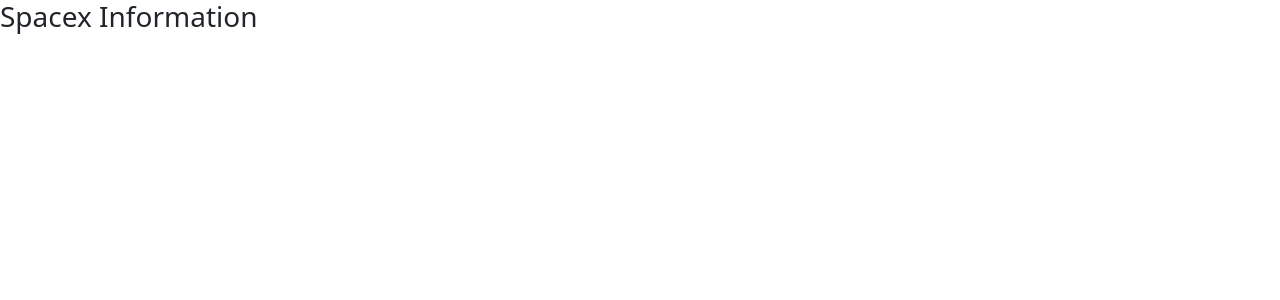
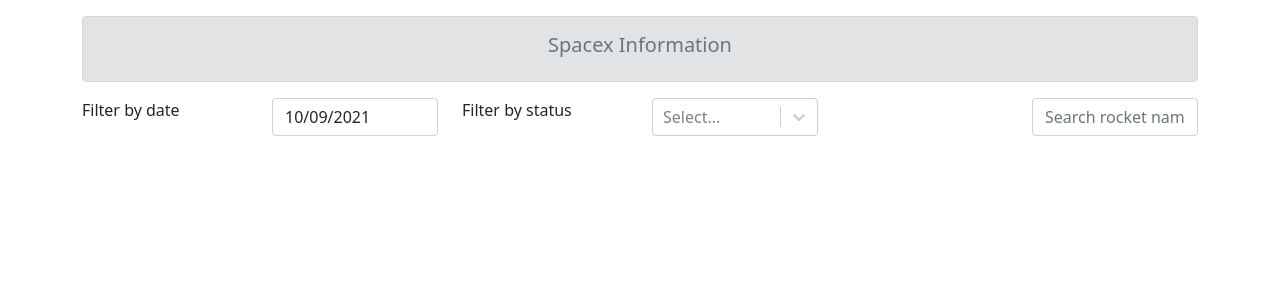
Before and after one commit to nurislammridha/tech-next, a React (Create React App) app: page / in a window 1280 px wide. Shown: the top 300 px of the page. Built offline with nearby package versions, Linux system fonts and the light colour scheme.

Commit message:
Header of list completed

```diff
--- a/package.json
+++ b/package.json
@@ -9,9 +9,11 @@
     "bootstrap": "^5.1.1",
     "react": "^17.0.2",
     "react-bootstrap": "^2.0.0-rc.0",
+    "react-datepicker": "^4.2.1",
     "react-dom": "^17.0.2",
     "react-redux": "^7.2.5",
     "react-scripts": "4.0.3",
+    "react-select": "^5.1.0",
     "redux-devtools-extension": "^2.13.9",
     "redux-thunk": "^2.3.0",
     "web-vitals": "^1.1.2"
--- /dev/null
+++ b/src/modules/spacex/components/SpacexHeader.js
@@ -0,0 +1,39 @@
+import React from "react";
+import Select from "react-select";
+import DatePicker from "react-datepicker";
+import "react-datepicker/dist/react-datepicker.css";
+const SpacexHeader = () => {
+  const options = [
+    { value: "Success", label: "Success" },
+    { value: "Fail", label: "Fail" },
+  ];
+  return (
+    <>
+      <div className="alert alert-secondary">
+        <h5 className="text-center text-muted">Spacex Information</h5>
+      </div>
+      <div className="row mt-3">
+        <div className="col-sm-2">Filter by date</div>
+        <div className="col-sm-2">
+          {/* <input className="form-control" type="date" /> */}
+          <DatePicker
+            selected={new Date()}
+            className="form-control"
+            //   onSelect={handleDateSelect} //when day is clicked
+            //   onChange={handleDateChange} //only when value has changed
+          />
+        </div>
+        <div className="col-sm-2">Filter by status</div>
+        <div className="col-sm-2">
+          <Select options={options} />
+        </div>
+        <div className="col-sm-2"></div>
+        <div className="col-sm-2">
+          <input className="form-control" placeholder="Search rocket name" />
+        </div>
+      </div>
+    </>
+  );
+};
+
+export default SpacexHeader;
--- a/src/modules/spacex/components/SpacexList.js
+++ b/src/modules/spacex/components/SpacexList.js
@@ -1,11 +1,11 @@
 import React from "react";
 
+import SpacexHeader from "./SpacexHeader";
 const SpacexList = () => {
   return (
     <>
-      <div className="row">
-        <div className="col-sm-3"></div>
-        <h3>Spacex Information</h3>
+      <div className="container mt-3">
+        <SpacexHeader />
       </div>
     </>
   );
```
Also changed, not shown: 1 other file (tests, documents, lock files or other folders).
